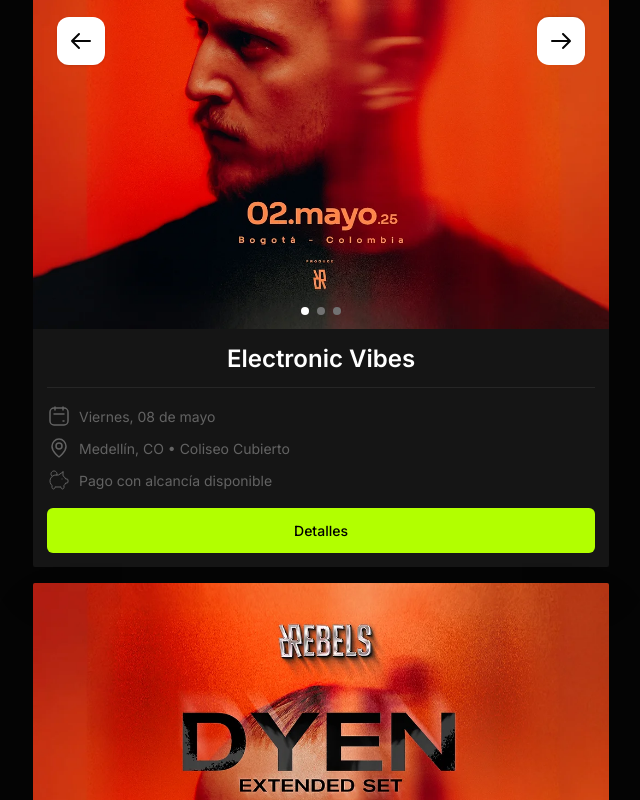
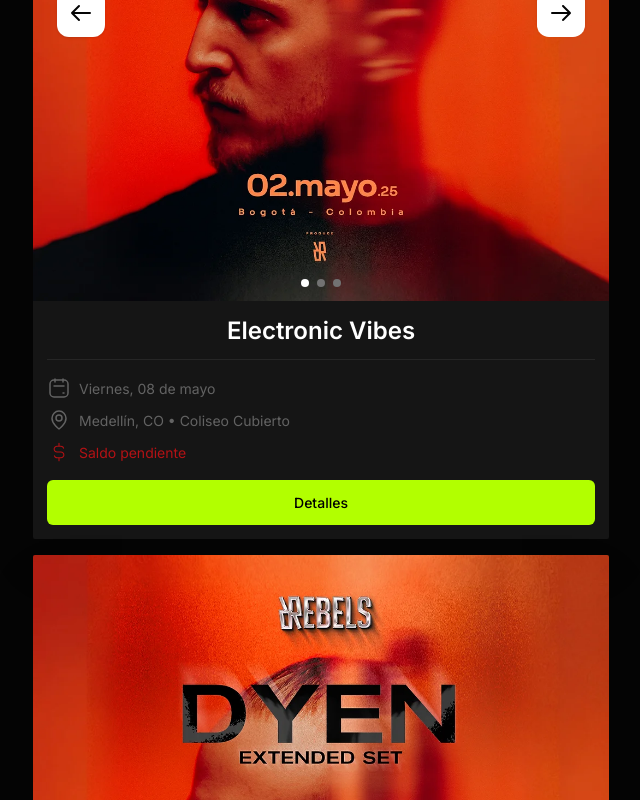
Before and after one commit to Rave-Dates/rave-dates-fe, a Next.js app: page /tickets in a window 1280 px wide. Shown: the part 1309-2109 px from the top of the page, without its empty margins (319-959 px from the left). Built offline with nearby package versions, Linux system fonts and the light colour scheme.

Commit message:
Added pending balance logic and /checkout redirects

```diff
--- a/src/app/personal-data/page.tsx
+++ b/src/app/personal-data/page.tsx
@@ -3,6 +3,7 @@
 import DefaultForm from "@/components/ui/forms/DefaultForm";
 import CheckFormInput from "@/components/ui/inputs/CheckFormInput";
 import FormInput from "@/components/ui/inputs/FormInput";
+import { redirect } from "next/navigation";
 import type React from "react";
 import { useState } from "react";
 
@@ -27,6 +28,7 @@
   const handleSubmit = (e: React.FormEvent) => {
     e.preventDefault();
     console.log("Form submitted:", formData);
+    redirect("/checkout")
   };
 
   return (
@@ -68,13 +70,8 @@
       />
 
       <button
-        disabled={!formData.receiveInfo}
         type="submit"
-        className={`${
-          formData.receiveInfo
-            ? "bg-primary text-black"
-            : "bg-inactive text-text-inactive pointer-events-none"
-        } input-button`}
+        className="bg-primary text-black input-button"
       >
         Continuar
       </button>
--- a/src/app/tickets/page.tsx
+++ b/src/app/tickets/page.tsx
@@ -41,22 +41,20 @@
             Finalizados
           </button>
         </div>
-        <div className={`transition-opacity duration-200 ${fade ? "opacity-100" : "opacity-0"}`}>
+        <div className={`transition-opacity duration-200 mt-5 ${fade ? "opacity-100" : "opacity-0"}`}>
           {currentView === "upcoming" ? (
             <div className="space-y-4 animate-fade-in">
-              <h1 className='mx-auto w-full text-center mt-2'>Renderizar próximos</h1>
               {events.map((event) => (
                 <div key={event.id} className="flex justify-center">
-                  <EventCard text="Detalles" href="/tickets/event-ticket" {...event} />
+                  <EventCard isTicketList={true} text="Detalles" href="/tickets/event-ticket" {...event} />
                 </div>
               ))}
             </div>
           ) : (
             <div className="space-y-4 animate-fade-in">
-              <h1 className='mx-auto w-full text-center mt-2'>Renderizar finalizados</h1>
               {events.map((event) => (
                 <div key={event.id} className="flex justify-center">
-                  <EventCard text="Detalles" href="/tickets/event-ticket" {...event} />
+                  <EventCard isTicketList={true} text="Finalizado" href="/tickets/event-ticket" {...event} />
                 </div>
               ))}
             </div>
--- a/src/components/containers/event-detail/EventDetail.tsx
+++ b/src/components/containers/event-detail/EventDetail.tsx
@@ -32,7 +32,7 @@
           {/* Right Column */}
           <div className="space-y-8">
             <EventLocation event={selectedEvent} />
-            <TicketSelector isTicketList={isTicketList} />
+            <TicketSelector ticketStatus={selectedEvent.status} isTicketList={isTicketList} />
           </div>
         </div>
 
@@ -65,7 +65,7 @@
             <EventInfo artist={selectedEvent.artist} labels={selectedEvent.labels} genres={selectedEvent.genres} />
 
             {
-              isTicketList && <TicketSelector isTicketList={isTicketList} />
+              isTicketList && <TicketSelector ticketStatus={selectedEvent.status} isTicketList={isTicketList} />
             }
           </div>
         </div>
--- a/src/components/containers/event-detail/TicketSelector.tsx
+++ b/src/components/containers/event-detail/TicketSelector.tsx
@@ -4,7 +4,7 @@
 import TicketsChanger from '../tickets/TicketsChanger';
 import { myTickets } from '@/template-data';
 
-const TicketSelector = ({isTicketList = false} : { isTicketList?: boolean }) => {
+const TicketSelector = ({isTicketList = false, ticketStatus} : { isTicketList?: boolean, ticketStatus?: "paid" | "pending" }) => {
   const [tickets, setTickets] = useState<Ticket[]>(myTickets)
 
   const updateQuantity = (type: string, increment: boolean) => {
@@ -30,7 +30,7 @@
       </h3>
       {
         isTicketList ?
-        <TicketsChanger />
+        <TicketsChanger ticketStatus={ticketStatus} />
         :
         <>
           <TicketButtons tickets={tickets} updateQuantity={updateQuantity} />
--- a/src/components/containers/home/EventCard.tsx
+++ b/src/components/containers/home/EventCard.tsx
@@ -4,10 +4,13 @@
 import CalendarSvg from '@/components/svg/CalendarSvg';
 import LocationSvg from '@/components/svg/LocationSvg';
 import BankSvg from '@/components/svg/BankSvg';
+import DollarSvg from '@/components/svg/DollarSvg';
 
-const EventCard: React.FC<IEventCard & { href?: string, text?: string }> = ({
+const EventCard: React.FC<IEventCard & { href?: string, text?: string, isTicketList?: boolean}> = ({
   href = "/event/",
   text = "Comprar tickets",
+  isTicketList = false,
+  status,
   artist,
   name,
   date,
@@ -37,7 +40,14 @@
             {location} • {venue}
           </div>
 
-          {hasPaymentOptions ? (
+          {
+            status === "pending" && isTicketList ?
+              <div className="flex items-center text-system-error gap-2">
+                <DollarSvg className='w-6 h-6' />
+                Saldo pendiente
+              </div>
+              :
+              hasPaymentOptions ? (
                 <div className="flex items-center gap-2">
                   <BankSvg className='w-6 h-6' />
                   Pago con alcancía disponible
@@ -47,11 +57,13 @@
                   <BankSvg className='w-6 h-6' />
                   Pago con alcancía no disponible
                 </div>
-          )}
+              )
+          }
+
         </div>
 
         {/* Buy Button and Price */}
-        <div className="flex items-center gap-6 justify-between">
+        <div className={`${text === "Finalizado" && "hidden"} flex items-center gap-6 justify-between`}>
           <Link href={`${href}/${name}`} className="bg-primary text-center text-black font-medium text-body py-3 px-8 rounded-md hover:bg-primary/80 transition-all flex-1">
             {text}
           </Link>
--- a/src/components/containers/tickets/TicketsChanger.tsx
+++ b/src/components/containers/tickets/TicketsChanger.tsx
@@ -6,8 +6,10 @@
 import { usePathname } from "next/navigation";
 
 
-export default function TicketsChanger() {
+export default function TicketsChanger({ ticketStatus } : { ticketStatus?: "paid" | "pending" }) {
   const pathname = usePathname();
+
+  console.log(ticketStatus === "pending")
 
   const nonTransferredTickets: Ticket[] = myTickets.filter(ticket => !ticket.transferred)
   const transferredTickets: Ticket[] = myTickets.filter(ticket => ticket.transferred)
@@ -67,12 +69,30 @@
         </div>
 
         {/* Change Tickets Button */}
+        {ticketStatus === "pending" && (
+          <>
+            <h2 className="text-lg font-medium mb-4">
+              Saldo pendiente
+            </h2>
+            <div className="bg-cards-container rounded-lg p-4 gap-x-5 text-sm flex items-center justify-between">
+              Tienes hasta el 18/5 para pagar el saldo pendiente
+            </div>
+          </>
+        )}
         <Link
           href={`${pathname}/change-tickets`}
-          className="block text-center w-full bg-primary text-black font-medium py-3 rounded-lg mt-6 hover:opacity-80 transition-opacity"
-        >
+          className="block text-center w-full bg-primary text-black font-medium py-3 rounded-lg mb-3 hover:opacity-80 transition-opacity"
+          >
           Cambiar tickets
         </Link>
+        {ticketStatus === "pending" && (
+          <Link
+            href="/checkout"
+            className="block text-center w-full text-system-error border border-system-error font-medium py-3 rounded-lg mb-3 hover:opacity-80 transition-opacity"
+          >
+            Completar alcancía
+          </Link>
+        )}
       </div>
     </div>
   )
```
Lines whose indentation alone changed are shown as unchanged.
